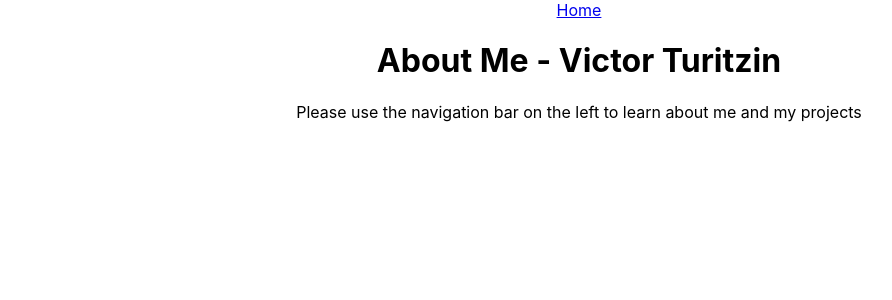
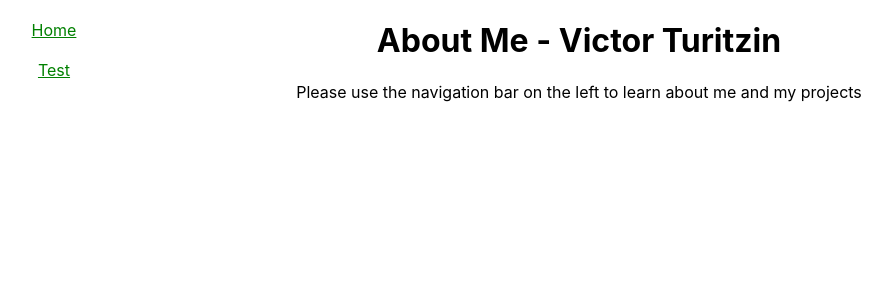
Before and after one commit to turitzinv/About-Me-VictorT, a React (Create React App) app in the folder client/: page / in a window 1280 px wide. Shown: the top 300 px of the page, without its empty margins (61-953 px from the left). Built offline with nearby package versions, Linux system fonts and the light colour scheme.

Commit message:
Added a test NavBar link to focus on css. Added css to nav-bar and nav-link. Removed testing route from App.js.

```diff
--- a/client/src/App.js
+++ b/client/src/App.js
@@ -18,9 +18,6 @@ function App() {
       <div className="App">
         <NavBar />
         <Switch>
-          <Route path="/testing">
-            <h1>Test Route</h1>
-          </Route>
           <Route path="/">
             <Home />
           </Route>
--- a/client/src/components/NavBar.js
+++ b/client/src/components/NavBar.js
@@ -2,10 +2,14 @@ import React from 'react'
 import { NavLink } from 'react-router-dom'
 
 const NavBar = () => {
+
   return (
-    <div>
-      <NavLink to="/" >
+    <div className = "nav-bar">
+      <NavLink className = "nav-link" to="/" >
         Home
+      </NavLink>
+      <NavLink className = "nav-link" to="/test" >
+        Test
       </NavLink>
     </div>
   )
--- a/client/src/index.css
+++ b/client/src/index.css
@@ -1,13 +1,36 @@
 body {
   margin: 0;
-  font-family: -apple-system, BlinkMacSystemFont, 'Segoe UI', 'Roboto', 'Oxygen',
-    'Ubuntu', 'Cantarell', 'Fira Sans', 'Droid Sans', 'Helvetica Neue',
+  font-family: -apple-system, BlinkMacSystemFont, "Segoe UI", "Roboto", "Oxygen",
+    "Ubuntu", "Cantarell", "Fira Sans", "Droid Sans", "Helvetica Neue",
     sans-serif;
   -webkit-font-smoothing: antialiased;
   -moz-osx-font-smoothing: grayscale;
 }
 
 code {
-  font-family: source-code-pro, Menlo, Monaco, Consolas, 'Courier New',
+  font-family: source-code-pro, Menlo, Monaco, Consolas, "Courier New",
     monospace;
 }
+
+.nav-bar {
+  position: fixed;
+  top: 0;
+  left: 0;
+  width: 200px;
+  background-color: #fff;
+  border-radius: 4px;
+  padding: 10px 15px;
+  display: flex;
+  flex-direction: column;
+}
+
+.nav-link {
+  padding: 5px 15px;
+  margin: 5px 0;
+  color: green;
+  font-weight: normal;
+}
+
+.nav-link:hover {
+  font-weight: bold;
+}
```
